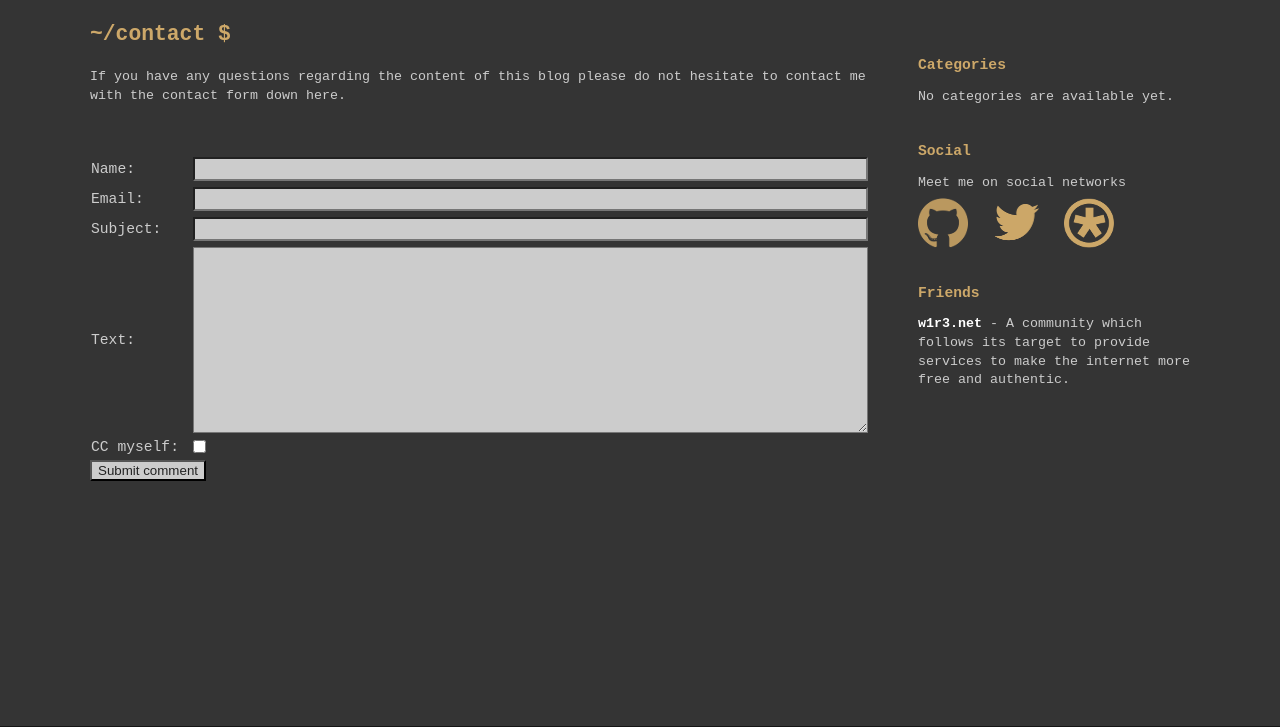
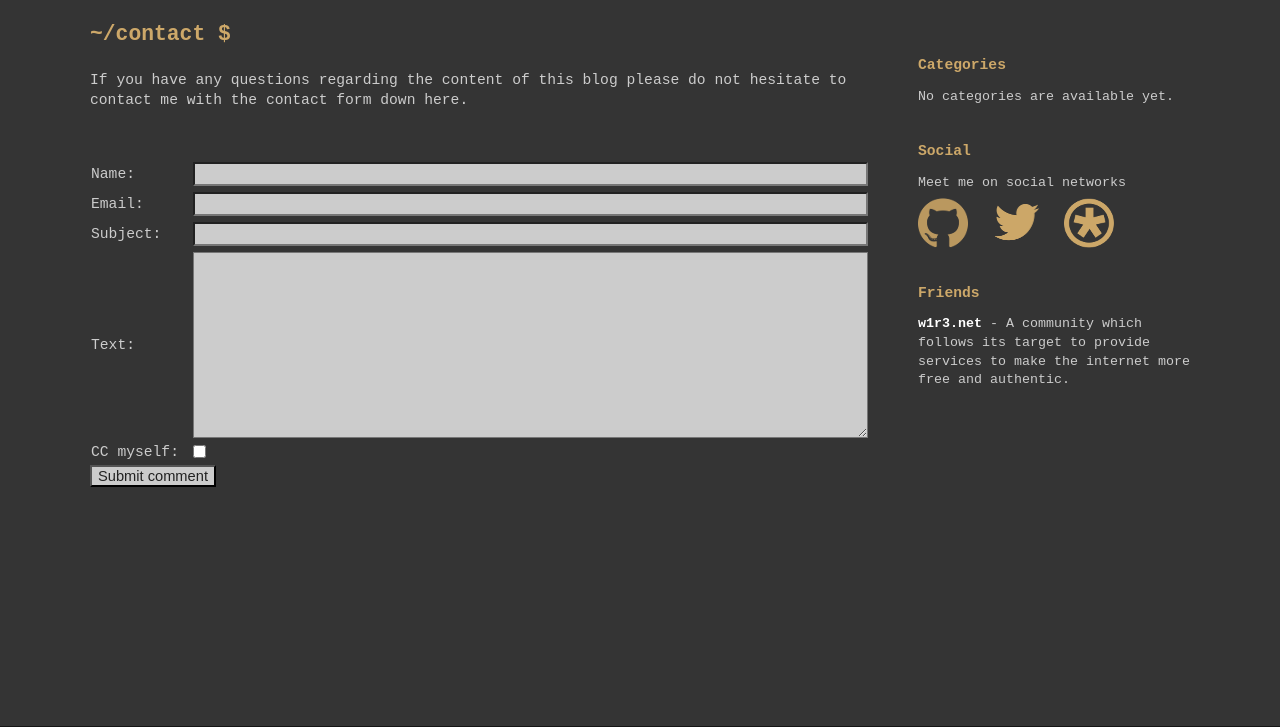
Before and after one commit to dominic-miglar/hatblog, a Django app: page /blog/contact/ in a window 1280 px wide. Shown: the part 50-777 px from the top of the page. Run offline with Django 3.2, Linux system fonts and the light colour scheme; data that the repository does not hold is empty.

Commit message:
changed font size of postcontent p

```diff
--- a/hatblog/static/css/blog.css
+++ b/hatblog/static/css/blog.css
@@ -45,7 +45,7 @@ label {
 .postcontent {
 	/* padding: 10px; */
 	padding-left: 0;
-	font-size: 10pt;
+	font-size: 11pt;
 }
 
 .postcontent p a:link {
```
